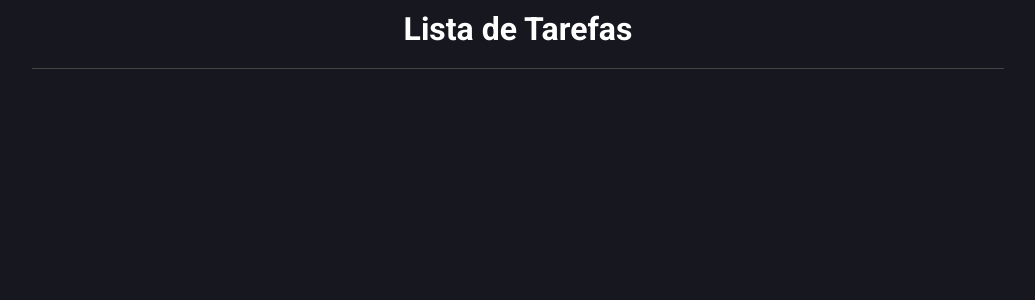
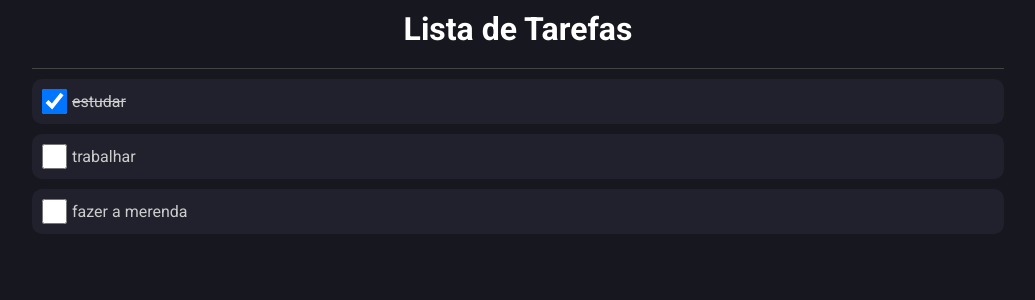
Before and after one commit to ThiagoNascimento1/To-do, a React (Vite) app: page / in a window 1280 px wide. Shown: the top 300 px of the page, without its empty margins (122-1157 px from the left). Built offline with nearby package versions, Linux system fonts and the light colour scheme.

Commit message:
criado o componente de exibicaodas tarefas

```diff
--- /dev/null
+++ b/src/components/ListItem/index.tsx
@@ -0,0 +1,24 @@
+// Styles
+import * as C from './styles';
+
+// Hooks
+import { useState } from 'react';
+
+// Types
+import { Item } from '../../types/Item';
+
+type Props = {
+    item: Item;
+}
+
+export const ListItem = ({item}: Props) => {
+
+    const [ isChecked, setIsChecked ] = useState(item.done);
+
+    return (
+        <C.Container done={isChecked}>
+            <input type="checkbox" onChange={e => setIsChecked(e.target.checked)} checked={isChecked}/>
+            <label>{item.description}</label>
+        </C.Container>
+    )
+}
--- /dev/null
+++ b/src/components/ListItem/styles.ts
@@ -0,0 +1,26 @@
+import styled from 'styled-components';
+
+type ContainerProps = {
+    done: boolean
+}
+
+export const Container = styled.div(({ done }: ContainerProps) => (`
+    display: flex;
+    align-items: center;
+    background-color: #20212c;
+    padding: 10px;
+    border-radius: 10px;
+    margin-top: 10px;
+
+    input {
+        width: 25px;
+        height: 25px;
+        margin-right: 5px;
+    }
+
+    label {
+        text-decoration: ${done ? 'line-through' : 'normal'};
+        color: #ccc;
+    }
+`
+));
--- a/src/pages/App/index.tsx
+++ b/src/pages/App/index.tsx
@@ -1,11 +1,33 @@
+// Styles
 import * as C from './styles';
 
+// Components
+import { ListItem } from '../../components/ListItem';
+
+// Hooks
+import { useState } from 'react';
+
+// Types
+import { Item } from '../../types/Item';
+
 export const App = () => {
+
+  const [ list, setList ] = useState<Item[]>([
+    {id: 1, description: 'estudar', done: true},
+    {id: 2, description: 'trabalhar', done: false},
+    {id: 3, description: 'fazer a merenda', done: false}
+  ]);
+
   return (
     <div className="container">
       <C.Container>
         <C.AreaApp>
           <C.Header>Lista de Tarefas</C.Header>
+
+            {list.map((item, key) => (
+              <ListItem item={item} key={key} />
+            ))}
+
         </C.AreaApp>
       </C.Container>
     </div>
--- /dev/null
+++ b/src/types/Item.ts
@@ -0,0 +1,5 @@
+export type Item = {
+    id: number;
+    description: string;
+    done: boolean
+}
```
